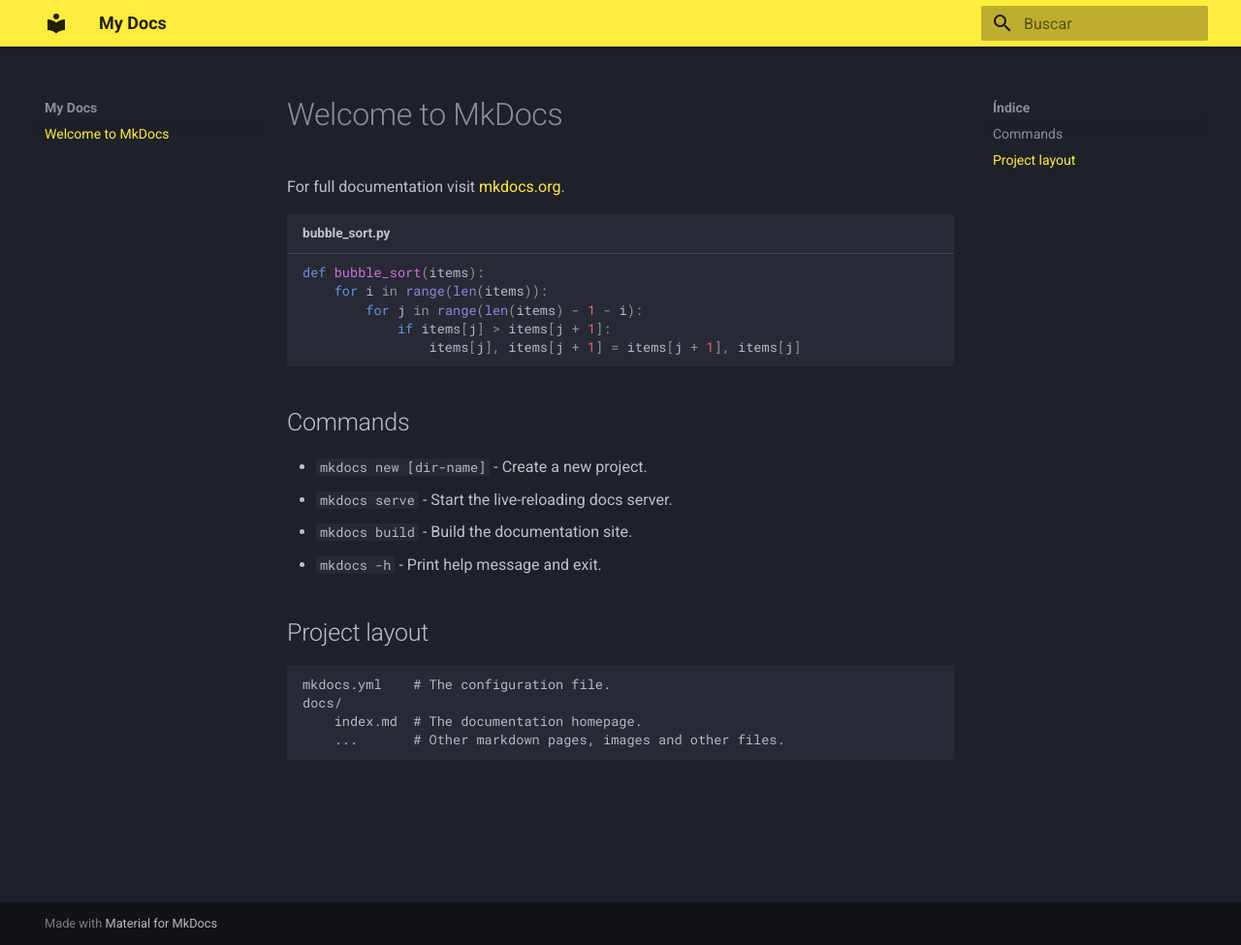
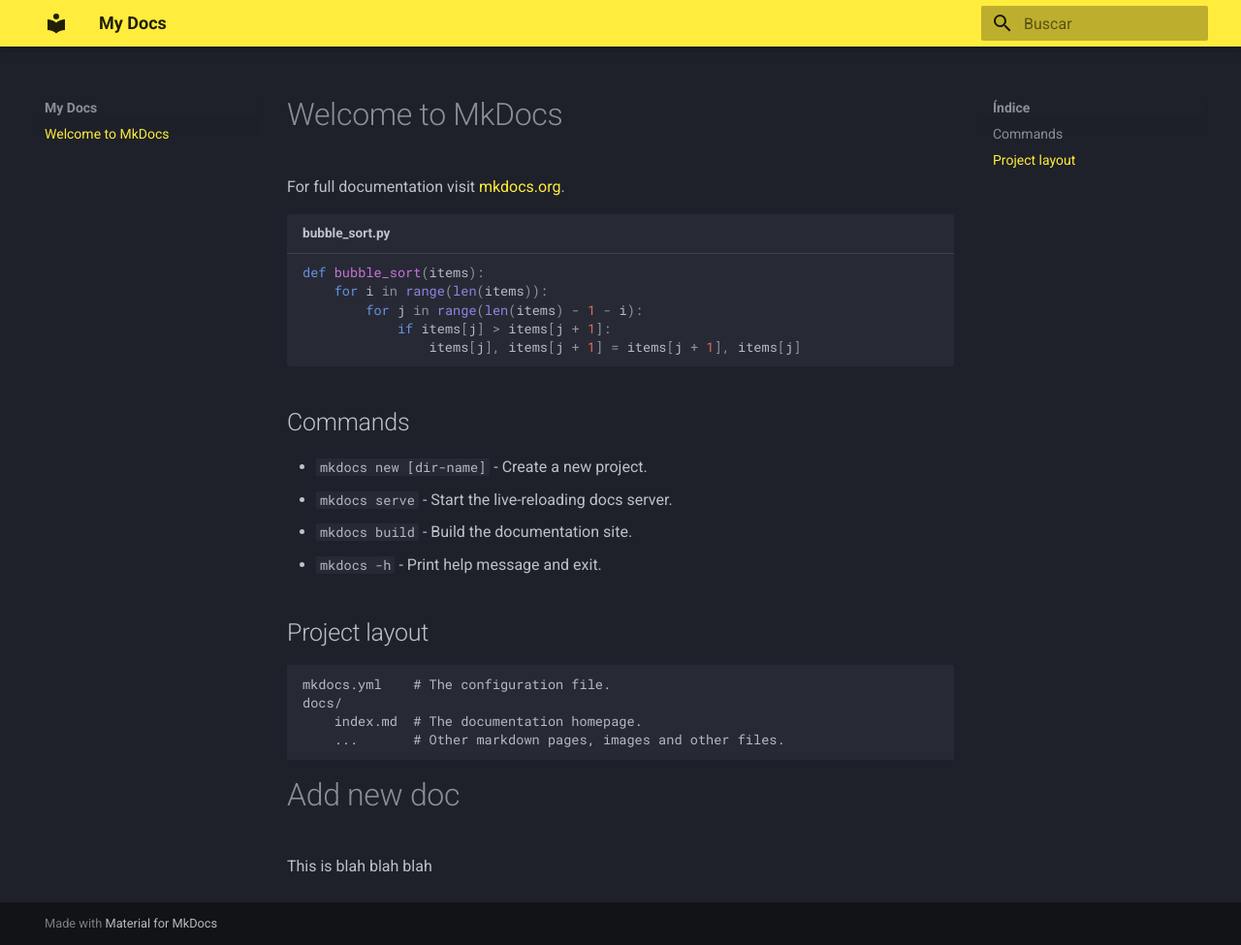
Before and after one commit to jmborsani/github-learning, an MkDocs documentation site: the page built from docs/index.md, in a window 1280 px wide and 975 px high. Shown: the whole window at 97% size. Built offline with MkDocs 1.6.1 and Material for MkDocs 9.7.7, drawn with Linux system fonts in a browser that asks for light colours.

Commit message:
feat: add new doc

```diff
--- a/docs/index.md
+++ b/docs/index.md
@@ -23,3 +23,7 @@
     docs/
         index.md  # The documentation homepage.
         ...       # Other markdown pages, images and other files.
+
+# Add new doc
+
+This is blah blah blah
```
